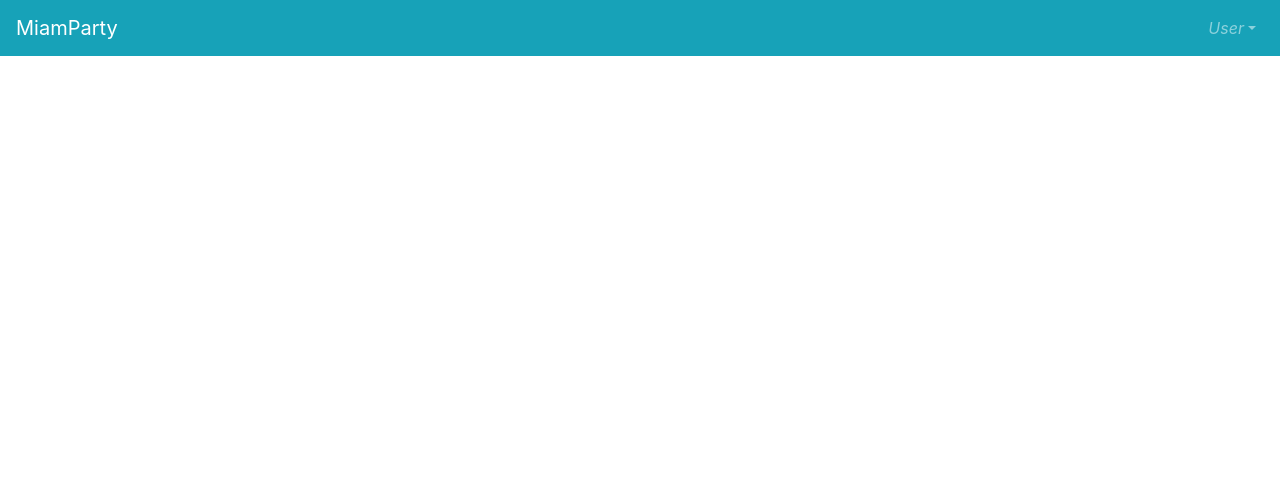
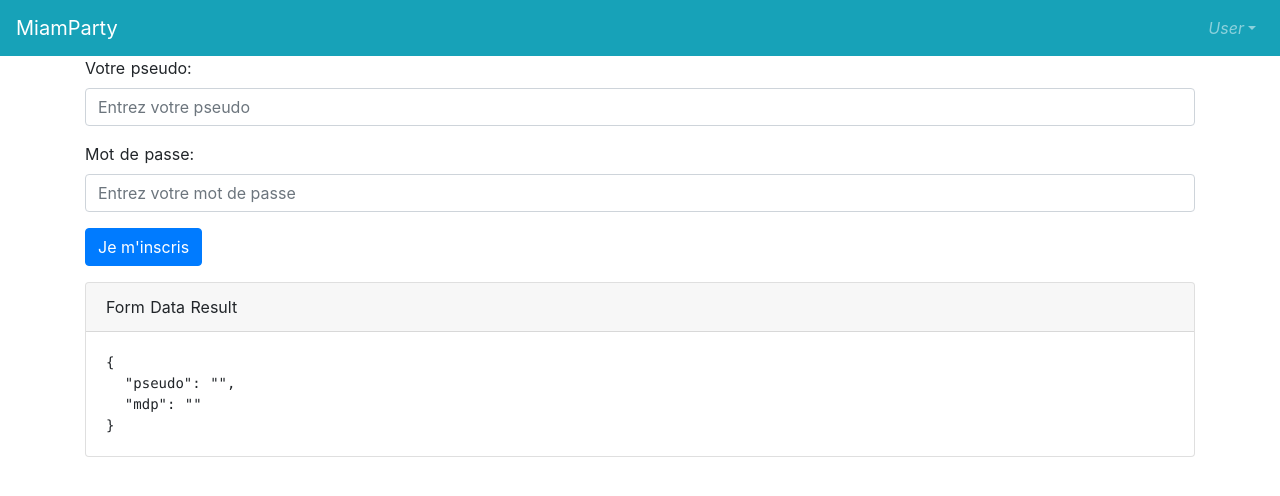
Before and after one commit to boumi21/MiamParty, a Nuxt app: page /register2 in a window 1280 px wide. Before the commit this address had no page. Shown: the top 496 px of the page. Built offline with nearby package versions, Linux system fonts and the light colour scheme.

Commit message:
tests inscription utilisateur

```diff
--- a/pages/index.vue
+++ b/pages/index.vue
@@ -19,7 +19,7 @@
           Connexion
         </a>
         <a
-          href="/register"
+          href="/register2"
           class="button--grey"
         >
           Inscription
@@ -31,9 +31,9 @@
 
 <script>
 import Logo from '~/components/Logo.vue'
-var Database = require('~/components/Database.js');
+var Database = require('~/server/database/Database.js');
 
-Database.request("SELECT * from TR_COOKING_LEVEL;");
+//Database.request("SELECT * from TR_COOKING_LEVEL;");
 
 export default {
   components: {
--- a/pages/register.vue
+++ b/pages/register.vue
@@ -76,6 +76,7 @@
 </template>
 
 <script>
+
   export default {
     data() {
       return {
@@ -95,9 +96,8 @@
       }
     },
     methods: {
-      onSubmit(evt) {
-        evt.preventDefault()
-        alert(JSON.stringify(this.form))
+      async onSubmit(registrationInfo) {
+
       },
       onReset(evt) {
         evt.preventDefault()
--- /dev/null
+++ b/pages/register2.vue
@@ -0,0 +1,56 @@
+<template>
+  <div>
+    <b-form @submit="onSubmit" v-if="show">
+
+
+      <b-form-group id="input-group-pseudo" label="Votre pseudo:" label-for="input-pseudo">
+        <b-form-input
+          id="input-pseudo"
+          v-model="form.pseudo"
+          required
+          placeholder="Entrez votre pseudo"
+        ></b-form-input>
+      </b-form-group>
+
+      <b-form-group id="input-group-mdp" label="Mot de passe:" label-for="input-mdp">
+        <b-form-input
+          id="input-mdp"
+          v-model="form.mdp"
+          type="password"
+          required
+          placeholder="Entrez votre mot de passe"
+        ></b-form-input>
+      </b-form-group>
+
+
+
+      <b-button type="submit" variant="primary">Je m'inscris</b-button>
+      <!-- <b-button type="reset" variant="danger">Reset</b-button> -->
+    </b-form>
+    <b-card class="mt-3" header="Form Data Result">
+      <pre class="m-0">{{ form }}</pre>
+    </b-card>
+  </div>
+</template>
+
+<script>
+var particulier = require('~/server/dao/particulier.js');
+
+  export default {
+    data() {
+      return {
+        form: {
+          pseudo: '',
+          mdp: ''
+        },
+        show: true
+      }
+    },
+    methods: {
+      async onSubmit(registrationInfo) {
+          console.log("lol");
+        let user = await particulier.addUser(registrationInfo);
+      },
+    }
+  }
+</script>
```
Also changed, not shown: 1 other file (tests, documents, lock files or other folders).
